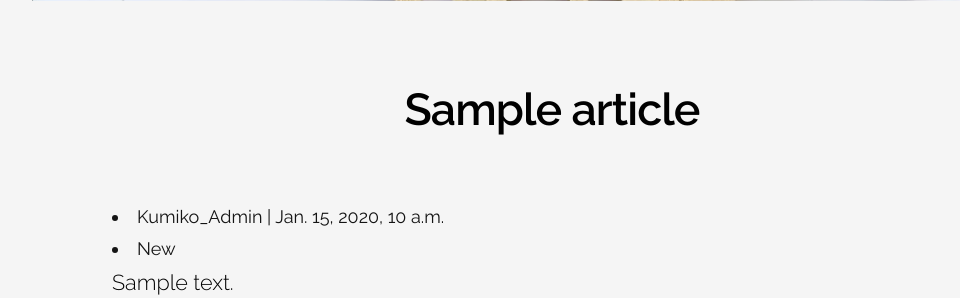
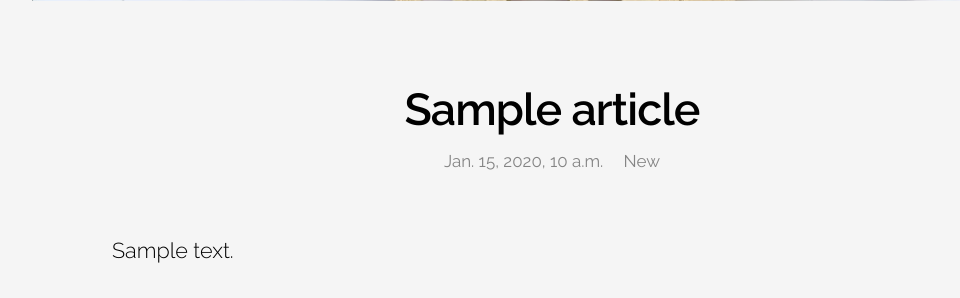
Before and after one commit to Annytomica/kumiko-community-hub, a Django app: a page that uses article/templates/article/single_article.html in a window 1280 px wide. Shown: the part 637-935 px from the top of the page, without its empty margins (88-1048 px from the left). Run offline with Django 4.2, Linux system fonts and the light colour scheme; data comes from the database, SQL or seed files in the repository; tables that the repository leaves empty hold one stand-in row (values such as "Sample post").

Commit message:
Fix single_article.html ul typo

```diff
--- a/article/templates/article/single_article.html
+++ b/article/templates/article/single_article.html
@@ -17,9 +17,9 @@
                         <!-- Article title  -->
                         <h2 class="s-content__title s-content__title--post">{{ article.title }}</h2>
                         <!-- Article author | created date then Article Tag -->
-                        <ul class="nav s-content__post-meta"></ul>
-                            <li class="nav-item date">{{ article.author }} | {{ article.created_on }}</li>
-                            <li class="nav-item cat">{{ article.get_tags_display }}</li>
+                        <ul class="s-content__post-meta">
+                            <li class="date">{{ article.created_on }}</li>
+                            <li class="cat">{{ article.get_tags_display }}</li>
                         </ul>
                         <!-- Article content | use safe filter -->
                         <p class="lead">
```
